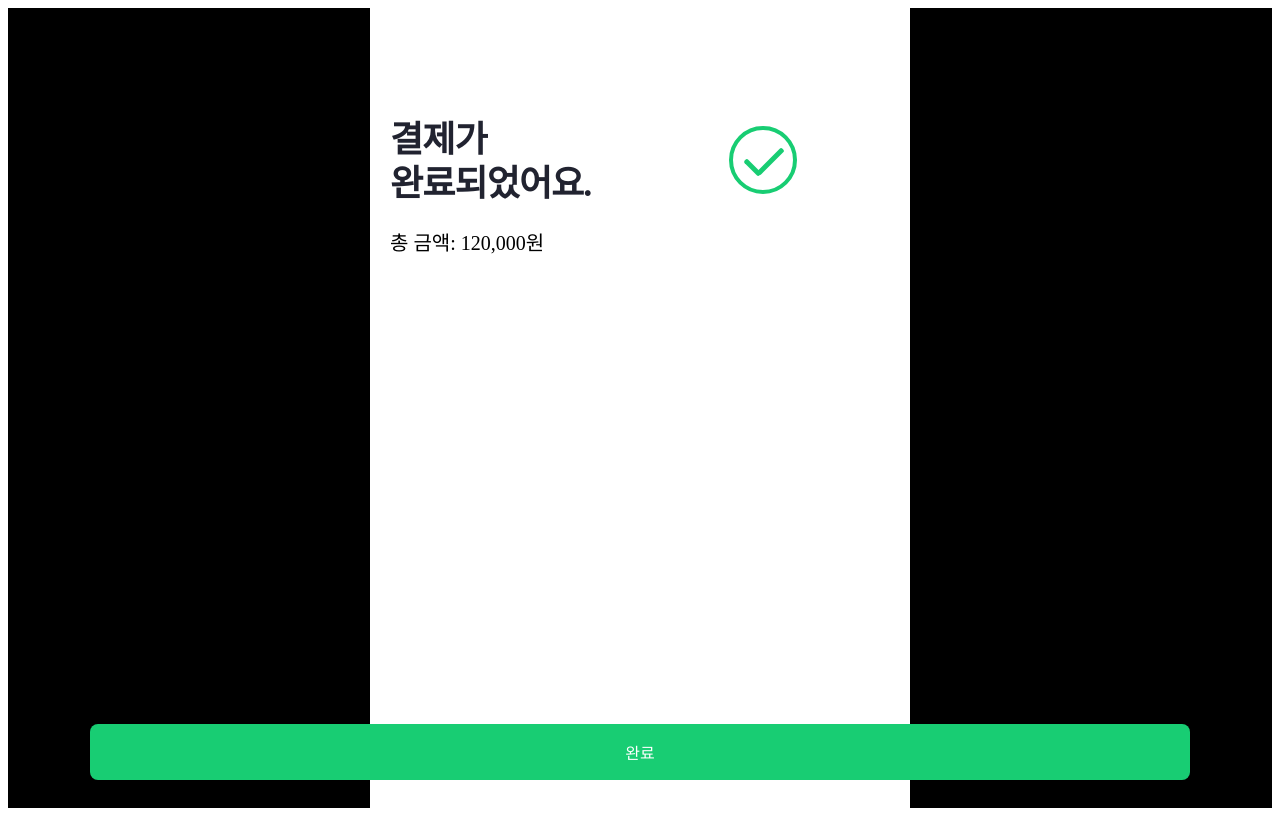
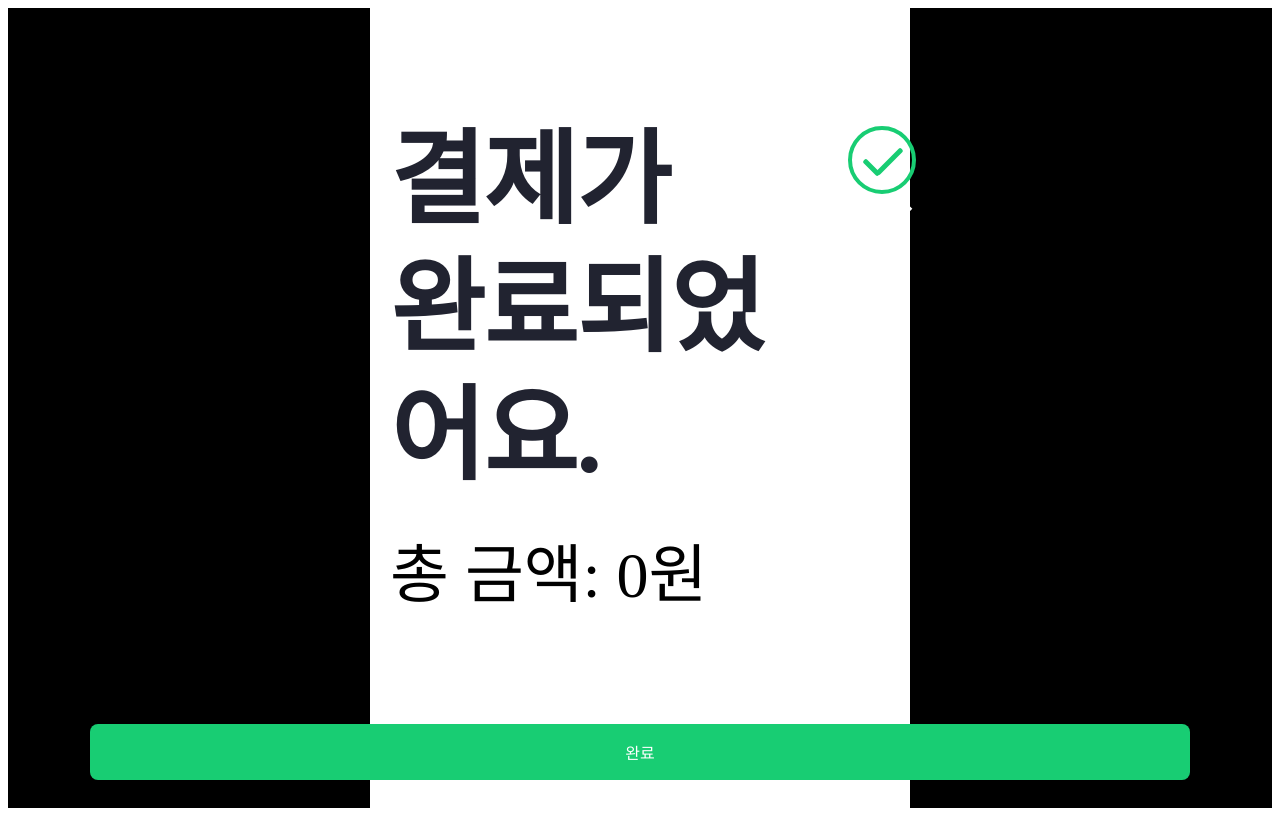
Before and after one commit to kmgnw/time-tag_web, a React (Create React App) app: page /pay-completed in a window 1280 px wide. Built offline with nearby package versions, Linux system fonts and the light colour scheme.

Commit message:
nfc 소켓 통신

```diff
--- a/src/entities/PayProcessing/ui/MemberCell.jsx
+++ b/src/entities/PayProcessing/ui/MemberCell.jsx
@@ -46,9 +46,8 @@ const Name = styled.span`
 
 const Price = styled.span`
   font-size: 16px;
-  font-weight: 600;
   margin-bottom: 32px;
   color: #212330;
   font-family: "Pretendard";
-  font-weight: 500;
+  font-weight: 600;
 `;
--- a/src/pages/PayCompleted.jsx
+++ b/src/pages/PayCompleted.jsx
@@ -24,7 +24,7 @@ export default function PayCompleted() {
                 <Checking />
             </MainWrap>
 
-            <Price>총 금액: 120,000원</Price>
+            <Price>총 금액: {20000*members.length}원</Price>
 
             {arrMembers.map((member, index) => (
                 <MemberCell key={index} name={member} price="20,000원" />
@@ -54,16 +54,16 @@ const MainTitle = styled.div`
     color: #212330;
     font-family: "Pretendard";
     font-weight: 600;
-    font-size: 36px;
+    font-size: 8vw;
     font-style: normal;
-    line-height: 44px; /* 122.222% */
+    line-height: 10vw; /* 122.222% */
     letter-spacing: -0.9px;
 `;
 
 const Price = styled.div`
-  font-size: 20px;
+  font-size: 5vw;
   font-family: "Pretendard";
-  font-weight: 500;
+  font-weight: 400;
   margin-bottom: 32px;
   margin-top: -3px;
 `;
--- a/src/pages/PayProcessing.jsx
+++ b/src/pages/PayProcessing.jsx
@@ -22,7 +22,7 @@ export default function PayProcessing() {
 
     const timer = setTimeout(() => {
       navigate('/pay-completed');
-    }, totalTime);
+    }, totalTime+1000);
 
     return () => clearTimeout(timer);
   }, [navigate, members]);
@@ -42,7 +42,7 @@ export default function PayProcessing() {
         <Loading />
       </MainWrap>
 
-      <Price>총 금액: 120,000원</Price>
+      <Price>총 금액: {20000*members.length}원</Price>
 
       <ListContainer>
         {arrMembers.map((member, index) => (
@@ -87,9 +87,9 @@ const MainTitle = styled.div`
   color: #212330;
   font-family: "Pretendard";
   font-weight: 600;
-  font-size: 36px;
+  font-size: 8vw;
   font-style: normal;
-  line-height: 44px; /* 122.222% */
+  line-height: 10vw; /* 122.222% */
   letter-spacing: -0.9px;
   margin-top: 110px;
   margin-bottom: 24px;
@@ -102,9 +102,9 @@ padding: 20px
 `
 
 const Price = styled.div`
-  font-size: 20px;
+  font-size: 5vw;
   font-family: "Pretendard";
-  font-weight: 500;
+  font-weight: 600;
   margin-bottom: 32px;
   padding: 0 20px;
 `;
```
